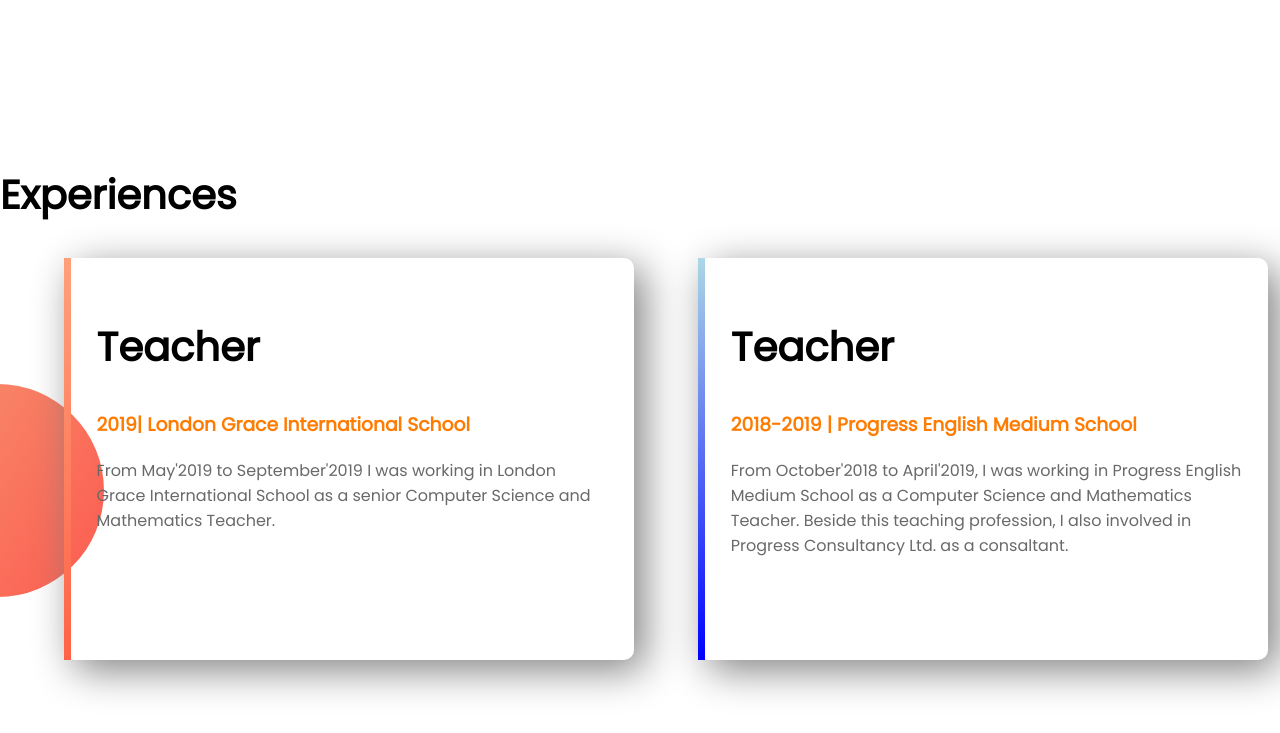
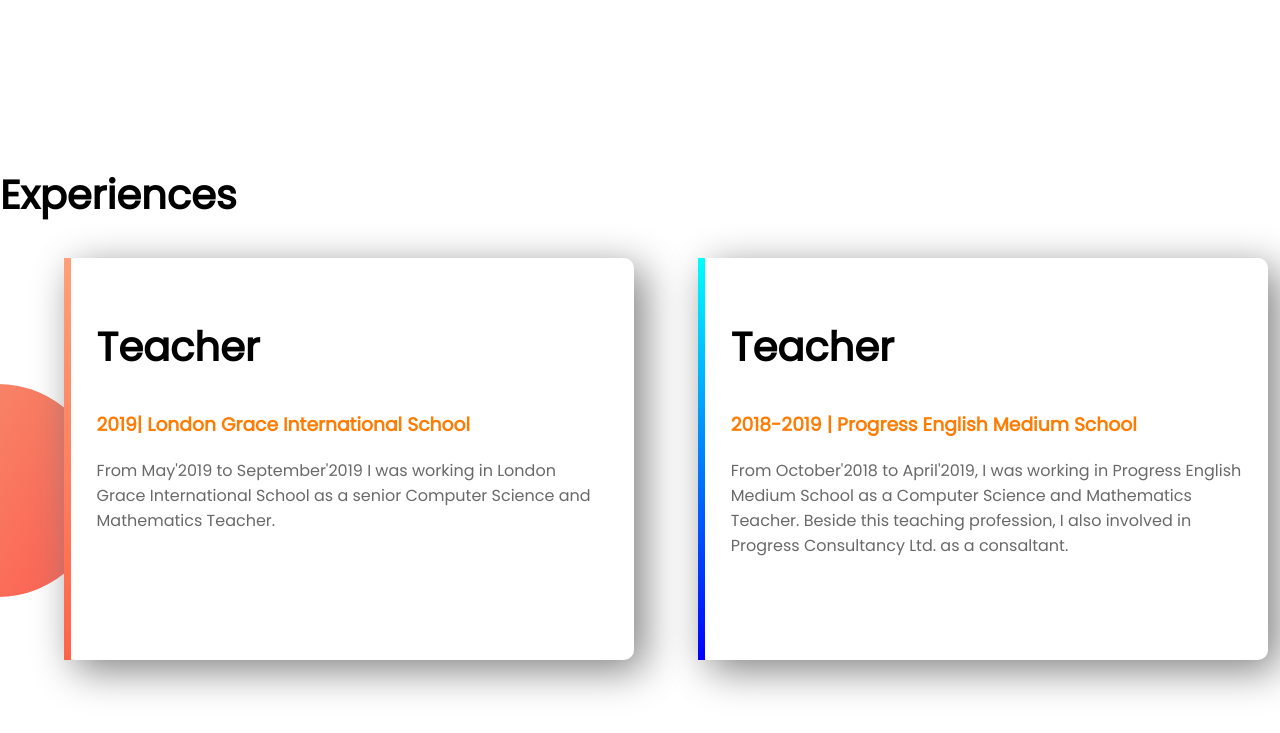
Before and after one commit to JannatulFardouse/web-portfolio, a plain HTML site: page index.html in a window 1280 px wide. Shown: the part 1168-1901 px from the top of the page. Drawn offline with Linux system fonts and the light colour scheme.

Commit message:
border-color

```diff
--- a/style.css
+++ b/style.css
@@ -55,6 +55,7 @@ section{
         box-shadow: 10px 10px 40px gray;
         border-radius: 10px;
         height: 70%;
+        background-color: white;
 
     }
     #london{
@@ -64,6 +65,6 @@ section{
     }
     #progress{
         border-left: 7px solid;
-    border-image: linear-gradient(180deg, Lightblue, blue);
+    border-image: linear-gradient(180deg, cyan, blue);
     border-image-slice: 1;
     }
```
